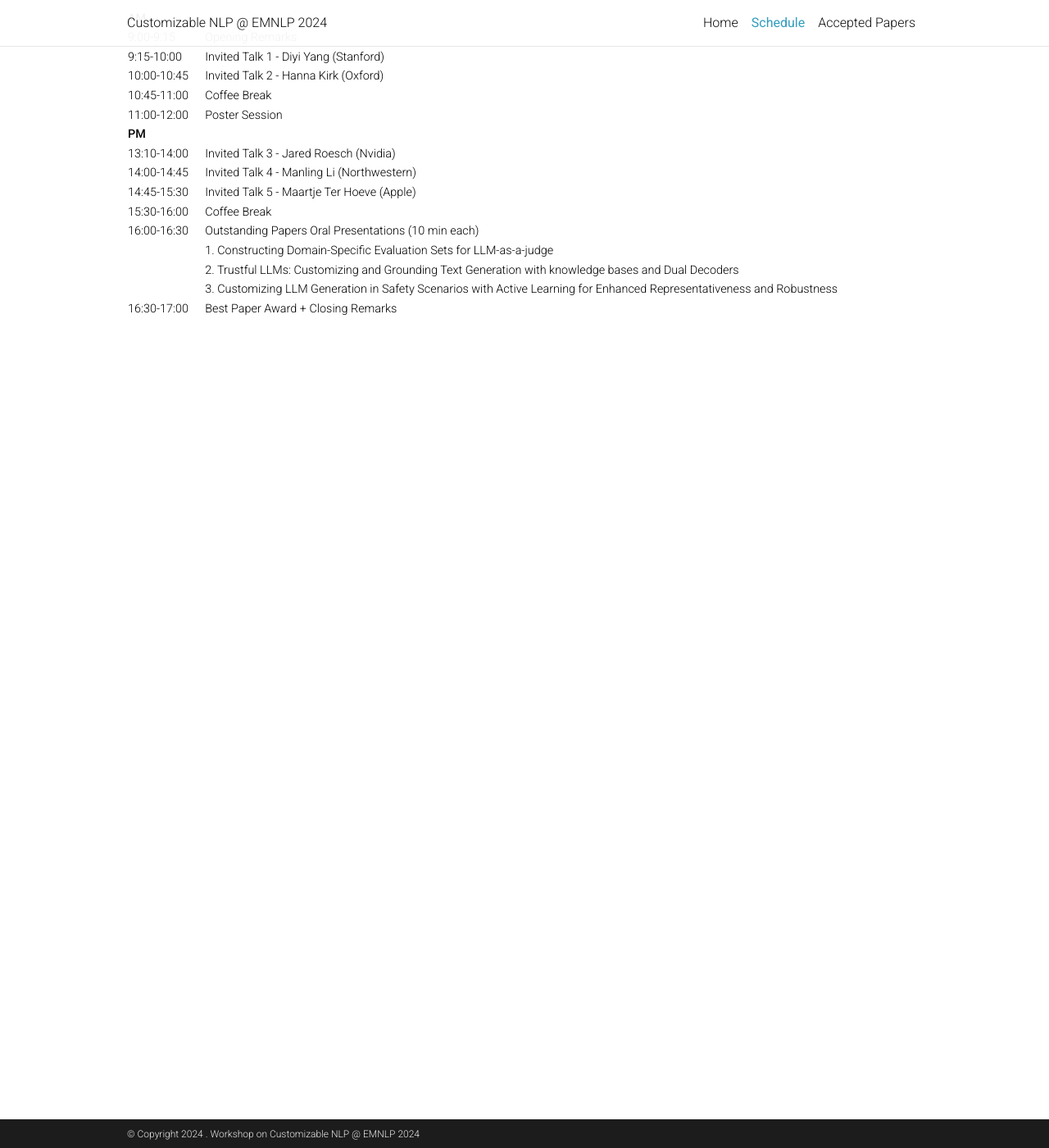
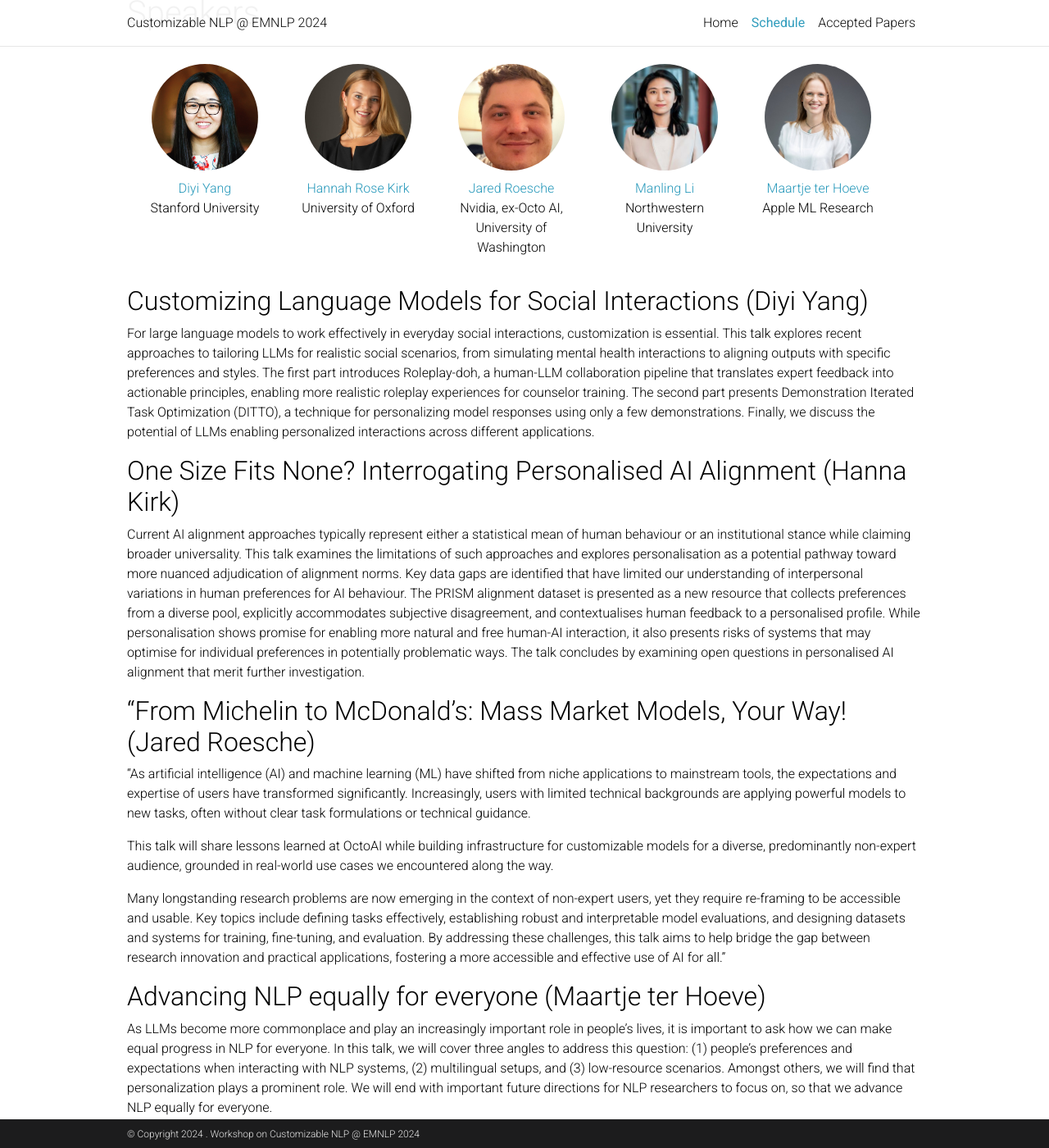
Before and after one commit to customnlp4u-24/customnlp4u-24.github.io, a Jekyll site: the page built from _pages/schedule.md, in a window 1280 px wide and 1400 px high, scrolled down 569 px. Shown: the whole window at 82% size. Built offline with Jekyll 4.4.1, drawn with Linux system fonts in a browser that asks for light colours; comment, search, counter and statistics services are not loaded; a style sheet for code colours, icons or effects is not loaded; some of the changed text lies outside the part shown.

Commit message:
updated title&abstract

```diff
--- a/_pages/schedule.md
+++ b/_pages/schedule.md
@@ -5,6 +5,28 @@ title: Schedule
 nav: true
 nav_order: 2
 ---
+# Schedule
+
+| &nbsp;&nbsp;&nbsp;&nbsp;&nbsp;&nbsp;&nbsp;&nbsp;&nbsp;&nbsp;&nbsp;&nbsp;&nbsp; | &nbsp;&nbsp;&nbsp;|
+|-------------|:-------------|
+|__AM__&nbsp;&nbsp;&nbsp;&nbsp;&nbsp;&nbsp;&nbsp;&nbsp;&nbsp;&nbsp;&nbsp;&nbsp;&nbsp;&nbsp;&nbsp;&nbsp;&nbsp;&nbsp;&nbsp;&nbsp;||
+| 9:00-9:15 | Opening Remarks |
+| 9:15-10:00 | Invited Talk 1 - Diyi Yang (Stanford) |
+| 10:00-10:45 | Invited Talk 2 - Hanna Kirk (Oxford) |
+| 10:45-11:00 | Coffee Break |
+| 11:00-12:00 | Poster Session |
+|-------------|:-------------|
+|__PM__||
+| 13:10-14:00 | Invited Talk 3 - Jared Roesch (Nvidia) |
+| 14:00-14:45 | Invited Talk 4 - Manling Li (Northwestern) |
+| 14:45-15:30 | Invited Talk 5 - Maartje Ter Hoeve (Apple)  |
+| 15:30-16:00  | Coffee Break |
+| 16:00-16:30 | Outstanding Papers Oral Presentations (10 min each) |
+| | 1. Constructing Domain-Specific Evaluation Sets for LLM-as-a-judge |
+| | 2. Trustful LLMs: Customizing and Grounding Text Generation with knowledge bases and Dual Decoders |
+| | 3. Customizing LLM Generation in Safety Scenarios with Active Learning for Enhanced Representativeness and Robustness |
+| 16:30-17:00 | Best Paper Award + Closing Remarks |
+
 # Speakers
 <html>
     <div class="team-container">
@@ -36,31 +58,21 @@ nav_order: 2
     </div>
 </html>
 
-# Schedule
+## Customizing Language Models for Social Interactions (Diyi Yang)
+For large language models to work effectively in everyday social interactions, customization is essential. This talk explores recent approaches to tailoring LLMs for realistic social scenarios, from simulating mental health interactions to aligning outputs with specific preferences and styles. The first part introduces Roleplay-doh, a human-LLM collaboration pipeline that translates expert feedback into actionable principles, enabling more realistic roleplay experiences for counselor training.  The second part presents Demonstration Iterated Task Optimization (DITTO), a technique for personalizing model responses using only a few demonstrations. Finally, we discuss the potential of LLMs enabling personalized interactions across different applications.
 
-<br>
+## One Size Fits None? Interrogating Personalised AI Alignment (Hanna Kirk)
+Current AI alignment approaches typically represent either a statistical mean of human behaviour or an institutional stance while claiming broader universality. This talk examines the limitations of such approaches and explores personalisation as a potential pathway toward more nuanced adjudication of alignment norms. Key data gaps are identified that have limited our understanding of interpersonal variations in human preferences for AI behaviour. The PRISM alignment dataset is presented as a new resource that collects preferences from a diverse pool, explicitly accommodates subjective disagreement, and contextualises human feedback to a personalised profile. While personalisation shows promise for enabling more natural and free human-AI interaction, it also presents risks of systems that may optimise for individual preferences in potentially problematic ways. The talk concludes by examining open questions in personalised AI alignment that merit further investigation.
 
-| &nbsp;&nbsp;&nbsp;&nbsp;&nbsp;&nbsp;&nbsp;&nbsp;&nbsp;&nbsp;&nbsp;&nbsp;&nbsp; | &nbsp;&nbsp;&nbsp;|
-|-------------|:-------------|
-|__AM__&nbsp;&nbsp;&nbsp;&nbsp;&nbsp;&nbsp;&nbsp;&nbsp;&nbsp;&nbsp;&nbsp;&nbsp;&nbsp;&nbsp;&nbsp;&nbsp;&nbsp;&nbsp;&nbsp;&nbsp;||
-| 9:00-9:15 | Opening Remarks |
-| 9:15-10:00 | Invited Talk 1 - Diyi Yang (Stanford) |
-| 10:00-10:45 | Invited Talk 2 - Hanna Kirk (Oxford) |
-| 10:45-11:00 | Coffee Break |
-| 11:00-12:00 | Poster Session |
-|-------------|:-------------|
-|__PM__||
-| 13:10-14:00 | Invited Talk 3 - Jared Roesch (Nvidia) |
-| 14:00-14:45 | Invited Talk 4 - Manling Li (Northwestern) |
-| 14:45-15:30 | Invited Talk 5 - Maartje Ter Hoeve (Apple)  |
-| 15:30-16:00  | Coffee Break |
-| 16:00-16:30 | Outstanding Papers Oral Presentations (10 min each) |
-| | 1. Constructing Domain-Specific Evaluation Sets for LLM-as-a-judge |
-| | 2. Trustful LLMs: Customizing and Grounding Text Generation with knowledge bases and Dual Decoders |
-| | 3. Customizing LLM Generation in Safety Scenarios with Active Learning for Enhanced Representativeness and Robustness |
-| 16:30-17:00 | Best Paper Award + Closing Remarks |
+## "From Michelin to McDonald's: Mass Market Models, Your Way! (Jared Roesche)
+"As artificial intelligence (AI) and machine learning (ML) have shifted from niche applications to mainstream tools, the expectations and expertise of users have transformed significantly. Increasingly, users with limited technical backgrounds are applying powerful models to new tasks, often without clear task formulations or technical guidance.
 
+This talk will share lessons learned at OctoAI while building  infrastructure for customizable models for a diverse, predominantly non-expert audience, grounded in real-world use cases we encountered along the way.
 
+Many longstanding research problems are now emerging in the context of non-expert users, yet they require re-framing to be accessible and usable. Key topics include defining tasks effectively, establishing robust and interpretable model evaluations, and designing datasets and systems for training, fine-tuning, and evaluation. By addressing these challenges, this talk aims to help bridge the gap between research innovation and practical applications, fostering a more accessible and effective use of AI for all."
+
+## Advancing NLP equally for everyone (Maartje ter Hoeve)
+As LLMs become more commonplace and play an increasingly important role in people’s lives, it is important to ask how we can make equal progress in NLP for everyone. In this talk, we will cover three angles to address this question: (1) people’s preferences and expectations when interacting with NLP systems, (2) multilingual setups, and (3) low-resource scenarios. Amongst others, we will find that personalization plays a prominent role. We will end with important future directions for NLP researchers to focus on, so that we advance NLP equally for everyone.
 
 <style>
     /* Style for the team container */
```
